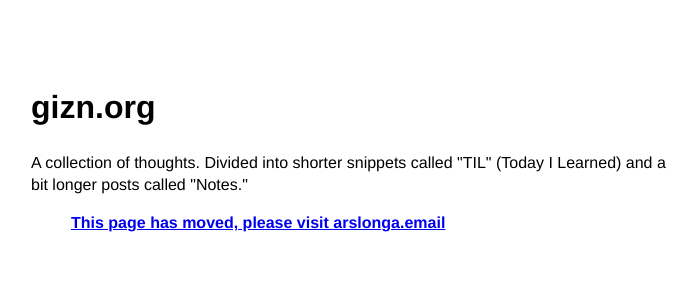
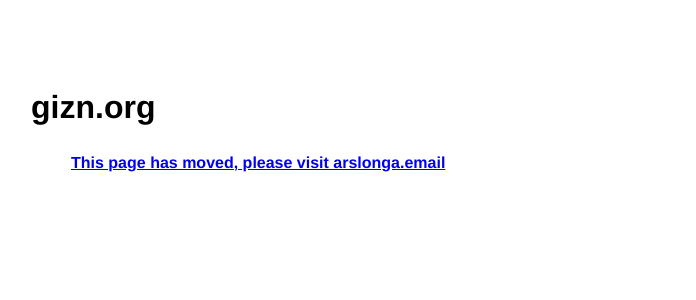
Before and after one commit to georgnaver/gizn, a Jekyll site: the page built from index.md, in a window 1280 px wide. Shown: the top 300 px of the page, without its empty margins (289-985 px from the left). Built offline with Jekyll 4.4.1, drawn with Linux system fonts in a browser that asks for light colours.

Commit message:
Update _config.yml

```diff
--- a/_config.yml
+++ b/_config.yml
@@ -3,11 +3,10 @@ author: gizn # name of site's author
 email: gizn@georgnaver.se # email of site's author
 url: https://gizn.org # root address of the site
 description: > # description of the site (multiple lines allowed)
-  A collection of thoughts. Divided into shorter snippets called "TIL" (Today I Learned) and a bit longer posts called "Notes."
 
 favicon: "./logo.png" # relative path to site's favicon
 
-goat_counter: "gizn" # put your GoatCounter name if you want to use GoatCounter analytics
+goat_counter: "" # put your GoatCounter name if you want to use GoatCounter analytics
 
 remote_theme: no-style-please # if you are using GitHub Pages, change it to remote_theme: riggraz/no-style-please
 
```
